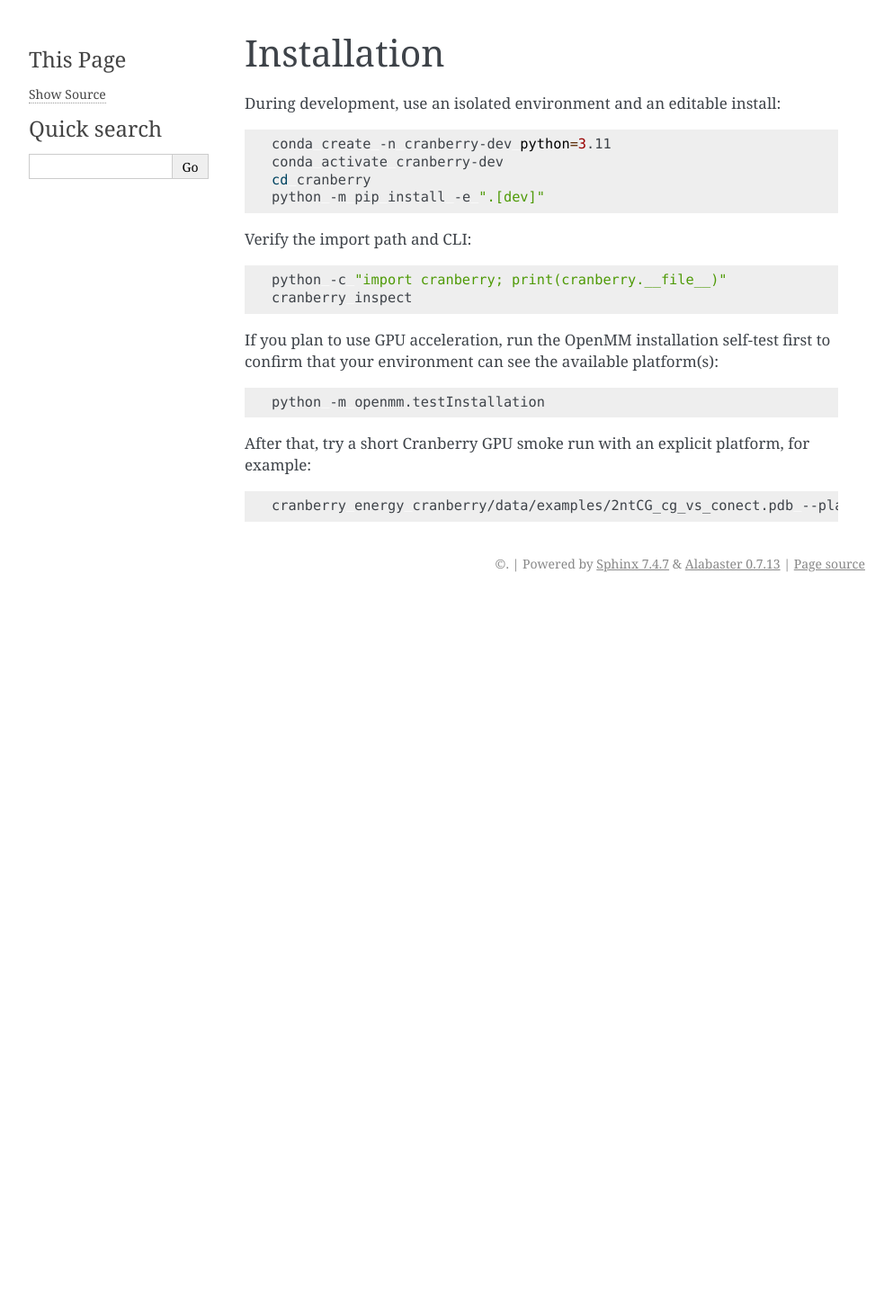
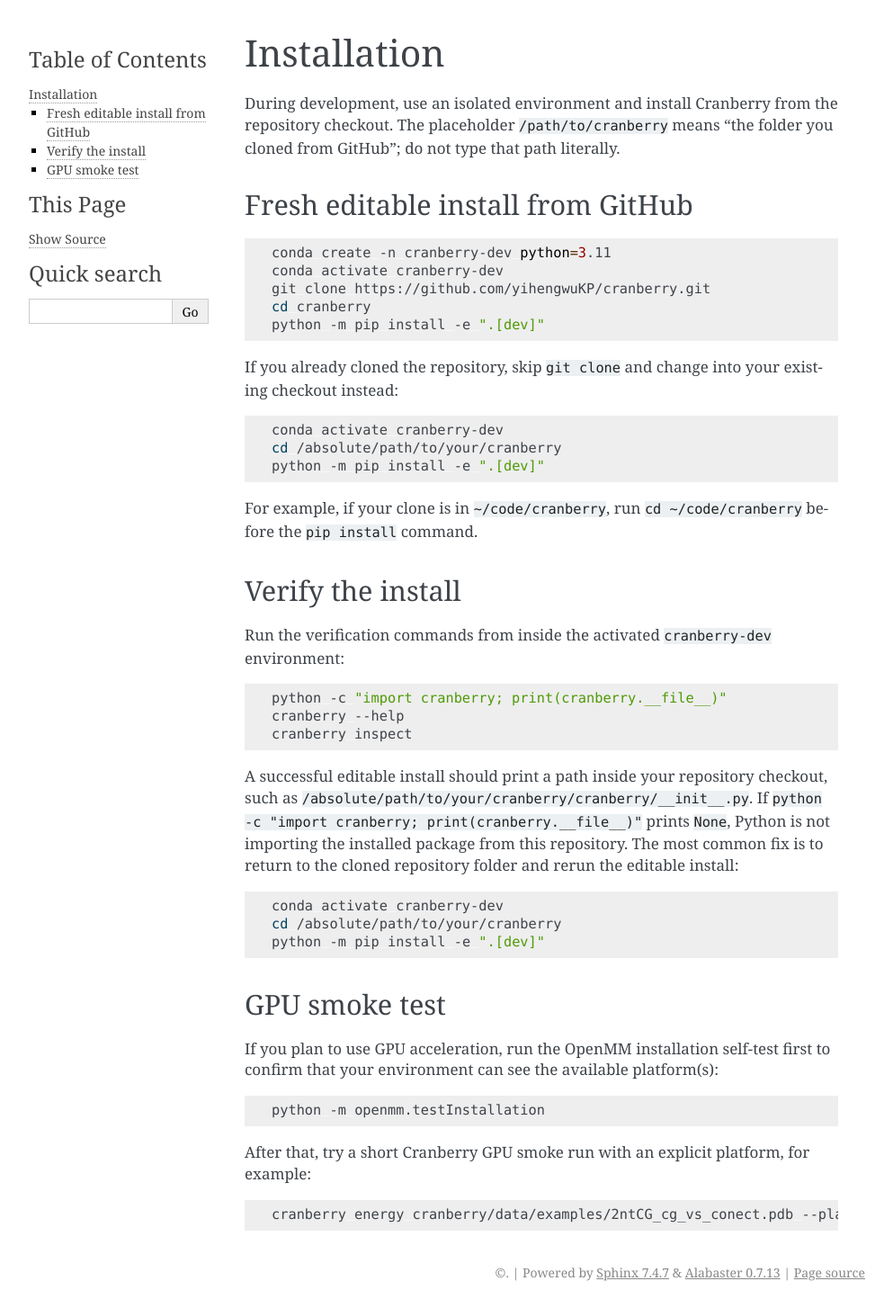
Before and after one commit to depablogroup/cranberry, a Sphinx documentation site: the page built from docs/installation.md, in a window 1280 px wide. Shown: the whole page at 90% size, without its empty margins (148-1141 px from the left). Built offline with Sphinx 7.4.7, drawn with Linux system fonts in a browser that asks for light colours; before the commit the page ends 900 px from its top, so only the background shows below that.

Commit message:
Clarify editable installation docs

````diff
--- a/docs/installation.md
+++ b/docs/installation.md
@@ -1,20 +1,46 @@
 # Installation
 
-During development, use an isolated environment and an editable install:
+During development, use an isolated environment and install Cranberry from the repository checkout. The placeholder `/path/to/cranberry` means "the folder you cloned from GitHub"; do not type that path literally.
+
+## Fresh editable install from GitHub
 
 ```bash
 conda create -n cranberry-dev python=3.11
 conda activate cranberry-dev
+git clone https://github.com/yihengwuKP/cranberry.git
 cd cranberry
 python -m pip install -e ".[dev]"
 ```
 
-Verify the import path and CLI:
+If you already cloned the repository, skip `git clone` and change into your existing checkout instead:
+
+```bash
+conda activate cranberry-dev
+cd /absolute/path/to/your/cranberry
+python -m pip install -e ".[dev]"
+```
+
+For example, if your clone is in `~/code/cranberry`, run `cd ~/code/cranberry` before the `pip install` command.
+
+## Verify the install
+
+Run the verification commands from inside the activated `cranberry-dev` environment:
 
 ```bash
 python -c "import cranberry; print(cranberry.__file__)"
+cranberry --help
 cranberry inspect
 ```
+
+A successful editable install should print a path inside your repository checkout, such as `/absolute/path/to/your/cranberry/cranberry/__init__.py`. If `python -c "import cranberry; print(cranberry.__file__)"` prints `None`, Python is not importing the installed package from this repository. The most common fix is to return to the cloned repository folder and rerun the editable install:
+
+```bash
+conda activate cranberry-dev
+cd /absolute/path/to/your/cranberry
+python -m pip install -e ".[dev]"
+```
+
+## GPU smoke test
 
 If you plan to use GPU acceleration, run the OpenMM installation self-test first to confirm that your environment can see the available platform(s):
 
````
Also changed, not shown: README.md (+7 -2 lines).
